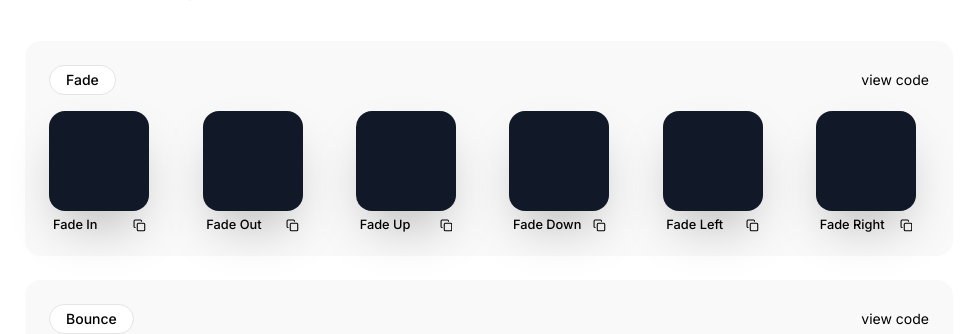
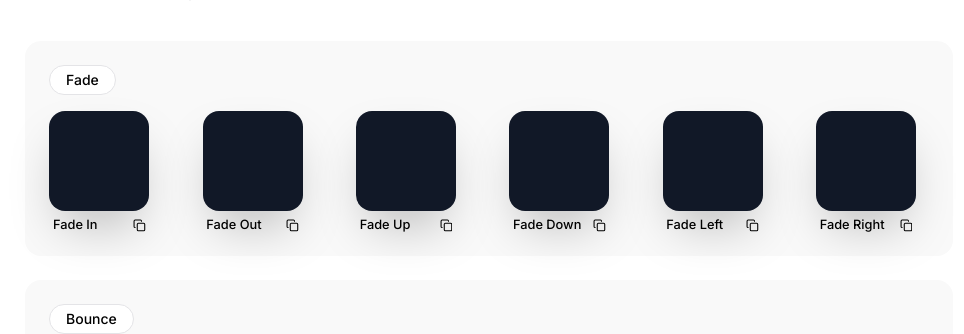
Before and after one commit to PraveenShinde3/tailwind-animations, a Next.js app: page / in a window 1280 px wide. Shown: the part 466-800 px from the top of the page, without its empty margins (151-1115 px from the left). Built offline with nearby package versions, Linux system fonts and the light colour scheme.

Commit message:
Removed copy code button

```diff
--- a/src/components/CardHolder.js
+++ b/src/components/CardHolder.js
@@ -9,7 +9,6 @@ const CardWrapper = ({ data, name }) => {
         <p className="bg-white px-4 py-1 text-sm font-medium border border-zinc-200 rounded-full w-fit">
           {name}
         </p>
-        <button className=" text-sm">view code</button>
       </div>
       <div className="grid grid-cols-6 gap-10 flex-wrap items-start">
         {data.map((animation) => (
```
